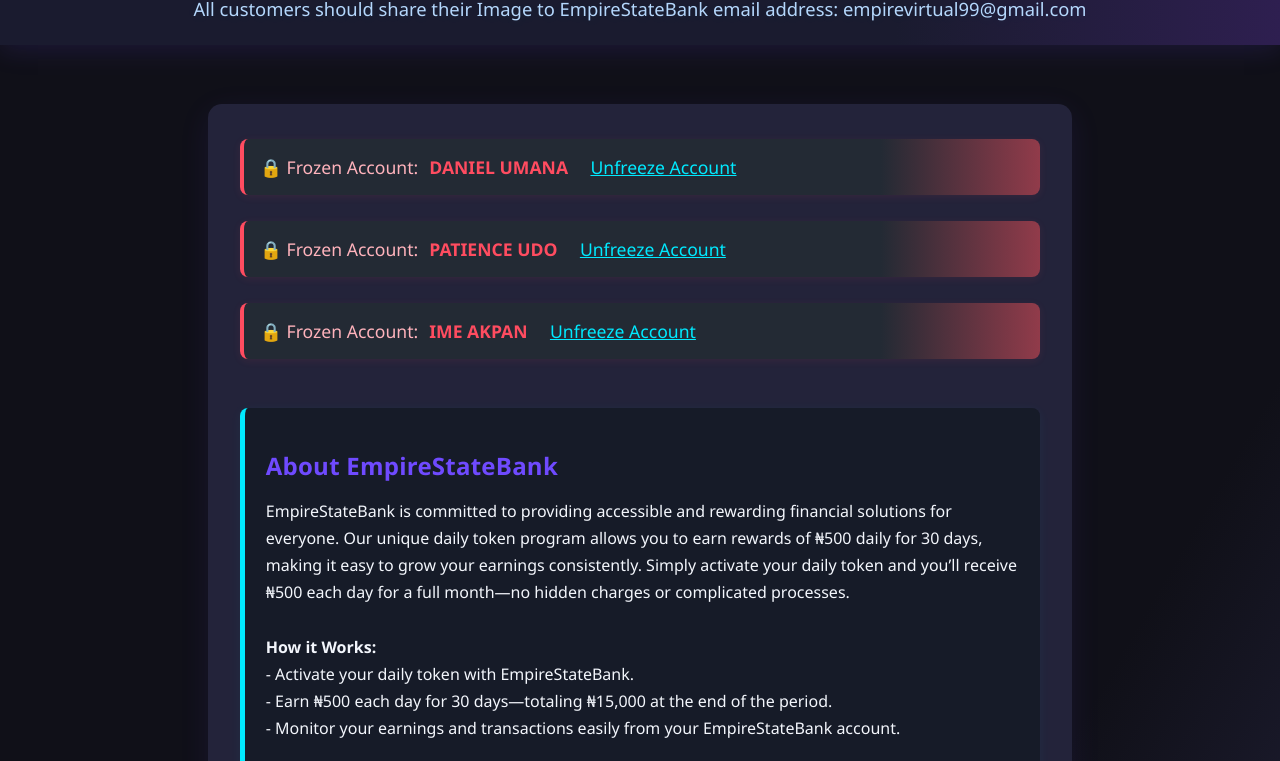
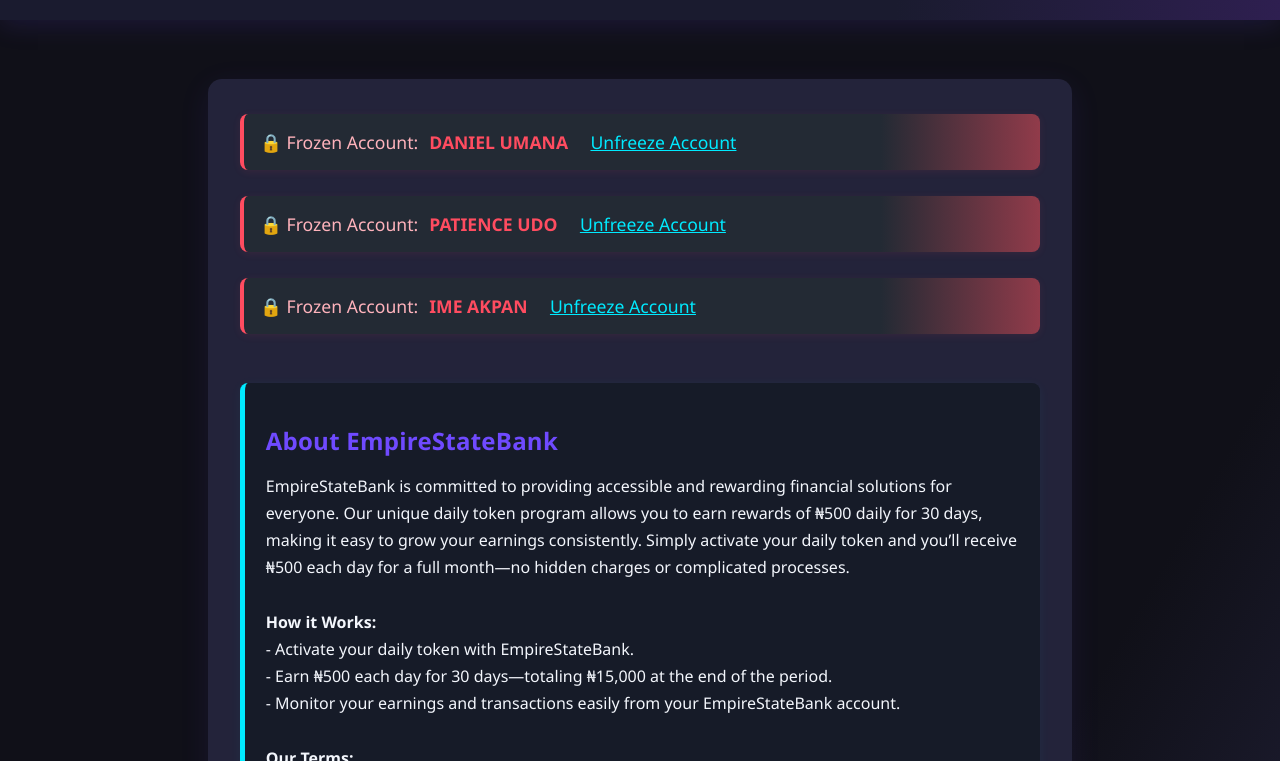
Before and after one commit to EmpireStateBank/EmpireStateBank, a plain HTML site: page index.html in a window 1280 px wide. Shown: the part 339-1100 px from the top of the page. Drawn offline with Linux system fonts and the light colour scheme.

Commit message:
Update index.html

```diff
--- a/index.html
+++ b/index.html
@@ -218,7 +218,7 @@
     <header>
         <img src="-5798482690763244805_120.jpg" class="header-image" id="bankHeaderImg" alt="EmpireStateBank Header Image">
         <h1>EmpireStateBank</h1>
-        <p>All customers should share their Image to EmpireStateBank email address: empirevirtual99@gmail.com</p>
+        <p> </p>
     </header>
     <div class="container">
         <div class="frozen-accounts-group">
```
